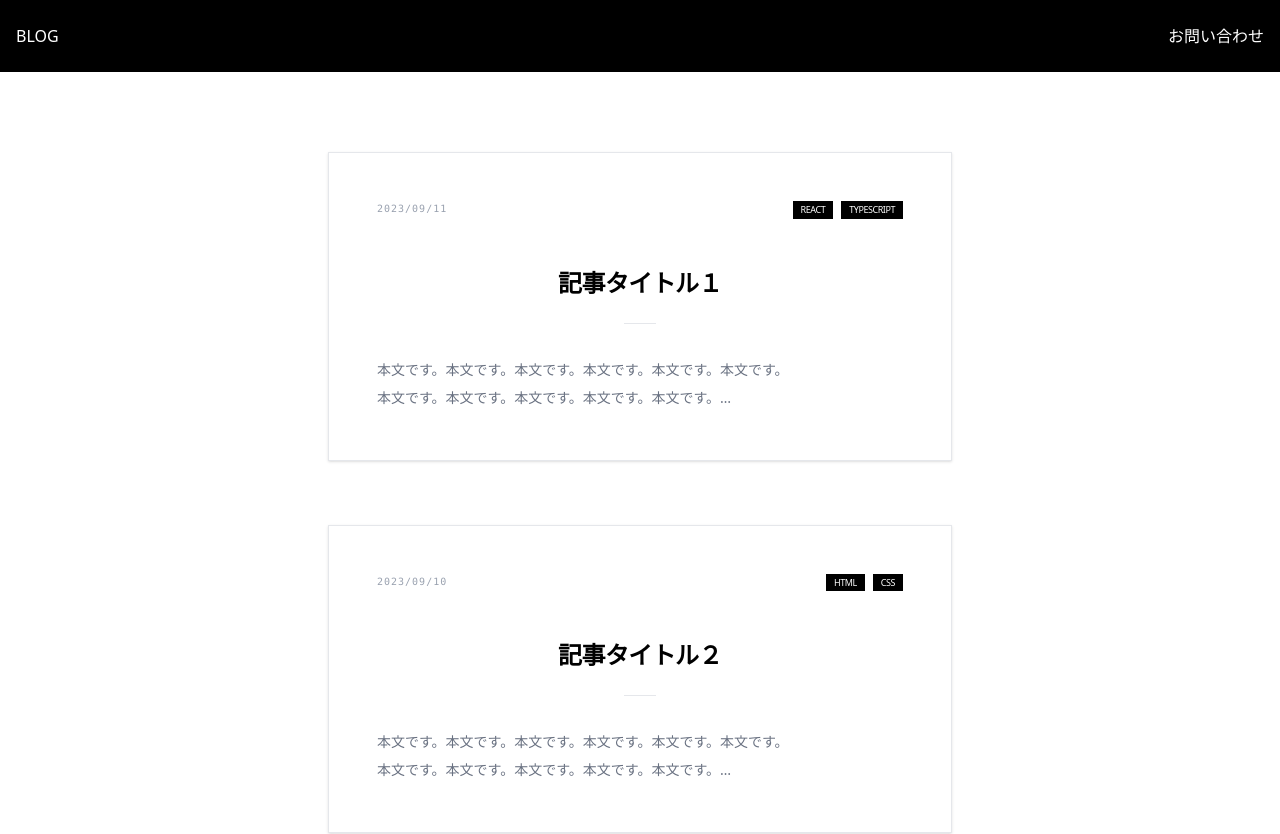
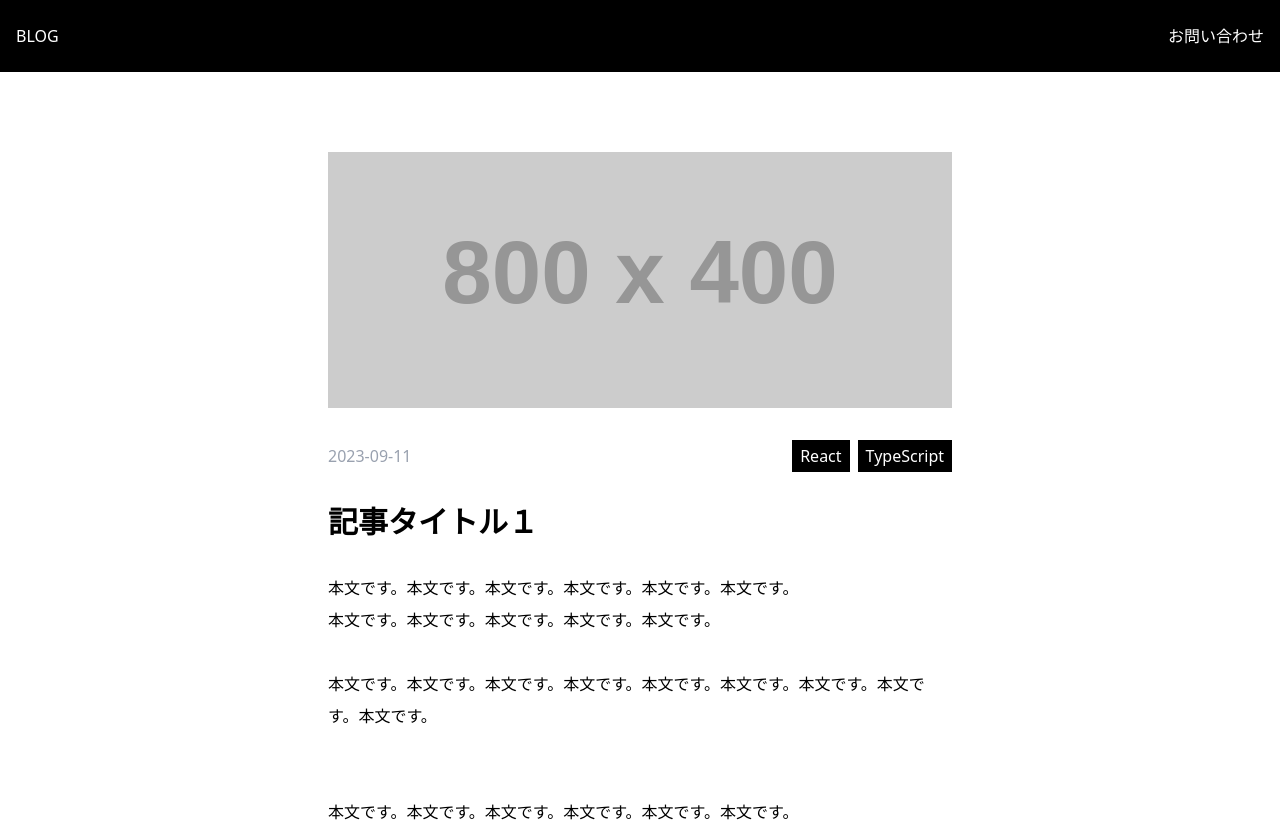
Before and after one commit to masaki624/chapter6-React, a React (Vite) app: page /post/1 in a window 1280 px wide. Shown: the top 834 px of the page. Built offline with nearby package versions, Linux system fonts and the light colour scheme.

Commit message:
課題2の実装

```diff
--- a/package.json
+++ b/package.json
@@ -12,7 +12,8 @@
   "dependencies": {
     "@tailwindcss/vite": "^4.1.18",
     "react": "^19.2.0",
-    "react-dom": "^19.2.0"
+    "react-dom": "^19.2.0",
+    "react-router-dom": "^7.13.1"
   },
   "devDependencies": {
     "@eslint/js": "^9.39.1",
--- a/src/App.jsx
+++ b/src/App.jsx
@@ -1,10 +1,12 @@
 import React from 'react';
-import posts from './data/posts';
+import { BrowserRouter, Routes, Link, Route } from 'react-router-dom';
+import TopPage from './pages/TopPage';
+import DetailPage from './pages/DetailPage';
 
 export default function App() {
 
   return (
-    <>
+    <BrowserRouter>
       <div>
         <header className="bg-black text-white">
           <nav className="flex justify-between items-center p-4 py-6">
@@ -14,42 +16,13 @@ export default function App() {
         </header>
 
         <main className="max-w-2xl mx-auto px-6 pt-20 pb-32">
-          <ul className="space-y-16">
-            {posts.map((post) => (
-              <li key={post.id}>
-                <article className="bg-white border border-gray-200 p-12 shadow-sm transition-all hover:shadow-md">
-                  <div className="flex justify-between items-start mb-12">
-                    <span className="text-[10px] text-gray-400 tracking-widest font-mono uppercase">
-                      {post.createdAt.slice(0, 10).replace(/-/g, '/')}
-                    </span>
-                    <div className="flex gap-2">
-                      {post.categories.map((cat) => (
-                        <span key={cat} className="text-[9px] bg-black text-white px-2 py-0.5 tracking-tighter uppercase">
-                          {cat}
-                        </span>
-                      ))}
-                    </div>
-                  </div>
+          <Routes>
+            <Route path='/' element={<TopPage />} />
+            <Route path='post/:id' element={<DetailPage />} />
+          </Routes>
 
-                  <div className='text-center'>
-                    <h2 className='text-2xl font-semibold mb-6 tracking-tight'>
-                      <a href={`/post/${post.id}`} className='hover:text-gray-400 transitio'>
-                        {post.title}
-                      </a>
-                    </h2>
-
-                    <hr className="w-8 mx-auto border-gray-200 mb-8" />
-                    <div className="text-gray-500 text-sm leading-loose line-clamp-2 text-left" dangerouslySetInnerHTML={{ __html: post.content }}>
-
-                    </div>
-                  </div>
-                </article>
-              </li>
-            ))}
-          </ul>
         </main>
       </div>
-
-    </>
-  )
+    </BrowserRouter>
+  );
 }
--- /dev/null
+++ b/src/pages/DetailPage.jsx
@@ -0,0 +1,22 @@
+import React from "react";
+import { useParams, Link} from 'react-router-dom';
+import posts from "../data/posts";
+
+export default function DetailPage() {
+    const { id } = useParams();
+    const post = posts.find((p) => p.id === Number(id));
+
+    return (
+        <article>
+            <img src={post.thumbnailUrl} alt={post.title} className="w-full h-64 object-cover mb-8" />
+            <div className="flex justify-between items-center mb-8">
+                <span className="text-gray-400">{post.createdAt.slice(0, 10)}</span>
+                <div className="flex gap-2">
+                    {post.categories.map(cat => <span key={cat} className="bg-black text-white px-2 py-1 text xs">{cat}</span>)}
+                </div>
+            </div>
+            <h1 className="text-3xl font-bold mb-8">{post.title}</h1>
+            <div className="leading-loose" dangerouslySetInnerHTML={{ __html: post.content}} />
+        </article>
+    );
+}
--- /dev/null
+++ b/src/pages/TopPage.jsx
@@ -0,0 +1,41 @@
+import React from 'react';
+import posts from '../data/posts';
+import {Link} from 'react-router-dom';
+
+
+export default function TopPage(){
+  return(
+    <ul className="space-y-16">
+      {posts.map((post) => (
+        <li key={post.id}>
+          <Link to={`/post/${post.id}`} className="block group">
+            <article className="bg-white border border-gray-200 p-12 shadow-sm transition-all hover:shadow-md">
+              <div className="flex justify-between items-start mb-12">
+                    <span className="text-[10px] text-gray-400 tracking-widest font-mono uppercase">
+                      {post.createdAt.slice(0, 10).replace(/-/g, '/')}
+                    </span>
+                  <div className="flex gap-2">
+                    {post.categories.map((cat) => (
+                    <span key={cat} className="text-[9px] bg-black text-white px-2 py-0.5 tracking-tighter uppercase">
+                      {cat}
+                    </span>
+                    ))}
+                  </div>
+              </div>
+
+              <div className='text-center'>
+                <h2 className='text-2xl font-semibold mb-6 tracking-tight'>
+                    {post.title}
+                </h2>
+
+                <hr className="w-8 mx-auto border-gray-200 mb-8" />
+                    <div className="text-gray-500 text-sm leading-loose line-clamp-2 text-left" dangerouslySetInnerHTML={{ __html: post.content }}>
+                    </div>
+              </div>
+            </article>
+          </Link>
+        </li>
+      ))}
+    </ul>
+  )
+}
```
Also changed, not shown: 1 other file (tests, documents, lock files or other folders).
